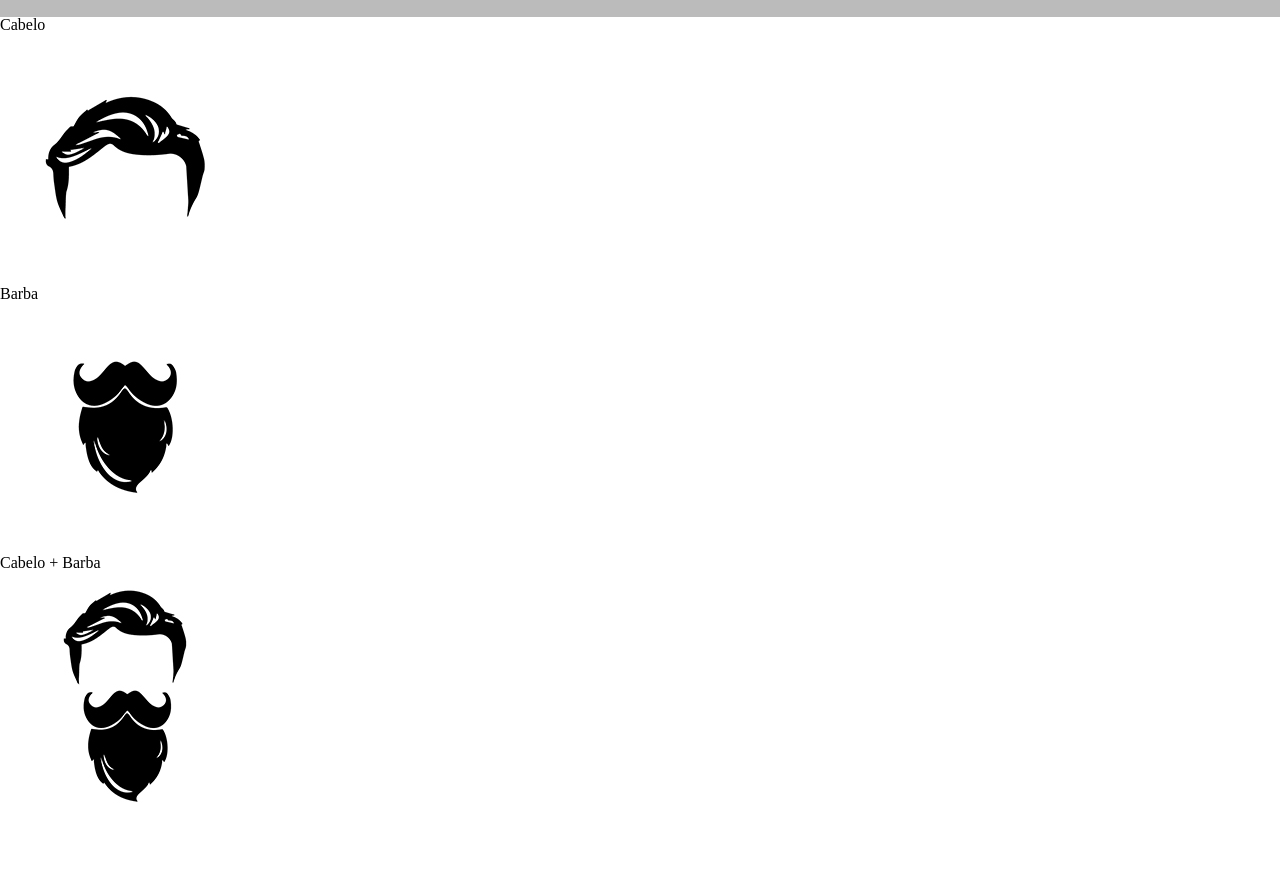
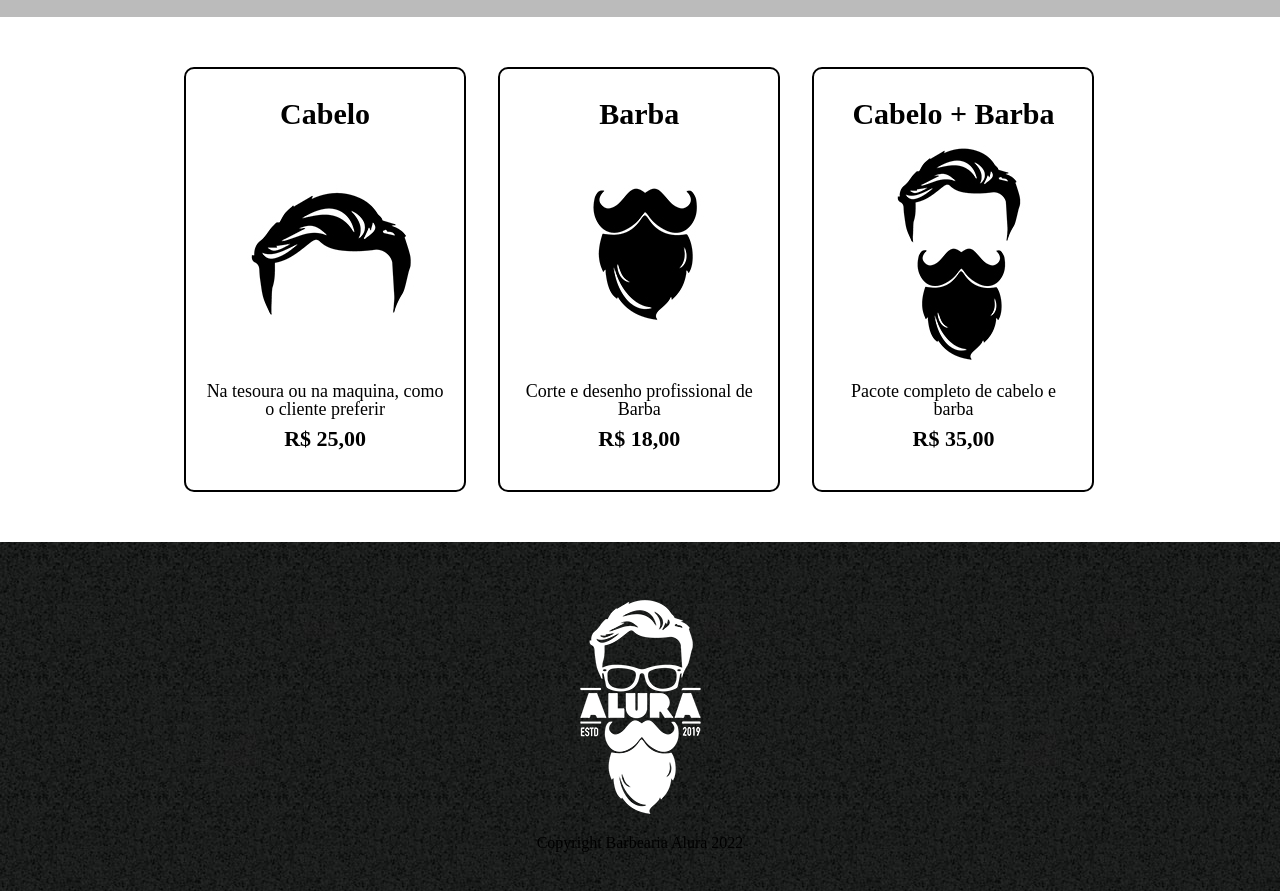
Before and after one commit to FelipeRoveroni/Alura_HTML-CSS, a plain HTML site: page parte1/produtos.html in a window 1280 px wide. Shown: the part 276-1167 px from the top of the page. Before the commit the page ends 1100 px from the top, so only its background shows below. Drawn offline with Linux system fonts and the light colour scheme.

Commit message:
alteracoes realizadas

```diff
--- a/parte1/produto.css
+++ b/parte1/produto.css
@@ -28,3 +28,66 @@ nav a {
     text-decoration: none;
 
 }
+
+nav a:hover{
+    color: #C78C19;
+    text-decoration: underline;
+}
+
+.produto{
+
+    width: 940px;
+    margin: 0 auto;
+    padding: 50px 0;
+}
+
+.produto li {
+
+    display: inline-block;
+    text-align: center;
+    width: 30%;
+    vertical-align: top;
+    /* background-color: #CCCCCC; */
+    margin: 0 1.5%;
+    padding: 30px 20px;
+    box-sizing: border-box;
+    border: 2px solid #000000;
+    border-radius: 10px;
+}
+
+.produto li:hover {
+    border-color: #C78C19;
+
+}
+
+.produto li:active {
+    border-color: #088C19;
+}
+
+.produto li:hover h2 {
+    font-size: 34px;
+}
+
+.produto h2 {
+
+    font-size: 30px;
+    font-weight: bold;
+}
+
+.produto-descricao {
+
+    font-size: 18px;
+}
+
+.produto-preco {
+
+    font-size: 22px;
+    font-weight: bold;
+    margin: 10px;
+}
+
+footer {
+    text-align: center;
+    background: url("bg.jpg");
+    padding: 40px 0;
+}
--- a/parte1/produtos.html
+++ b/parte1/produtos.html
@@ -23,26 +23,30 @@
     </header>
 
     <main>
-        <ul>
+        <ul class="produto">
             <li>
                 <h2>Cabelo</h2>
                 <img src="cabelo.jpg">
-                <p></p>
-                <p></p>
+                <p class="produto-descricao">Na tesoura ou na maquina, como o cliente preferir</p>
+                <p class="produto-preco">R$ 25,00</p>
             </li>
             <li>
                 <h2>Barba</h2>
                 <img src="barba.jpg">
-                <p></p>
-                <p></p>
+                <p class="produto-descricao">Corte e desenho profissional de Barba</p>
+                <p class="produto-preco">R$ 18,00</p>
             </li>
             <li>
                 <h2>Cabelo + Barba</h2>
                 <img src="cabelo+barba.jpg">
-                <p></p>
-                <p></p>
+                <p class="produto-descricao">Pacote completo de cabelo e barba</p>
+                <p class="produto-preco">R$ 35,00</p>
             </li>
         </ul>
     </main>
+    <footer>
+        <img src="logo-branco.png">
+        <p>Copyright Barbearia Alura 2022</p>
+    </footer>
 </body>
 </html>
```
Also changed, not shown: parte1/bg.jpg (added), parte1/logo-branco.png (added).
